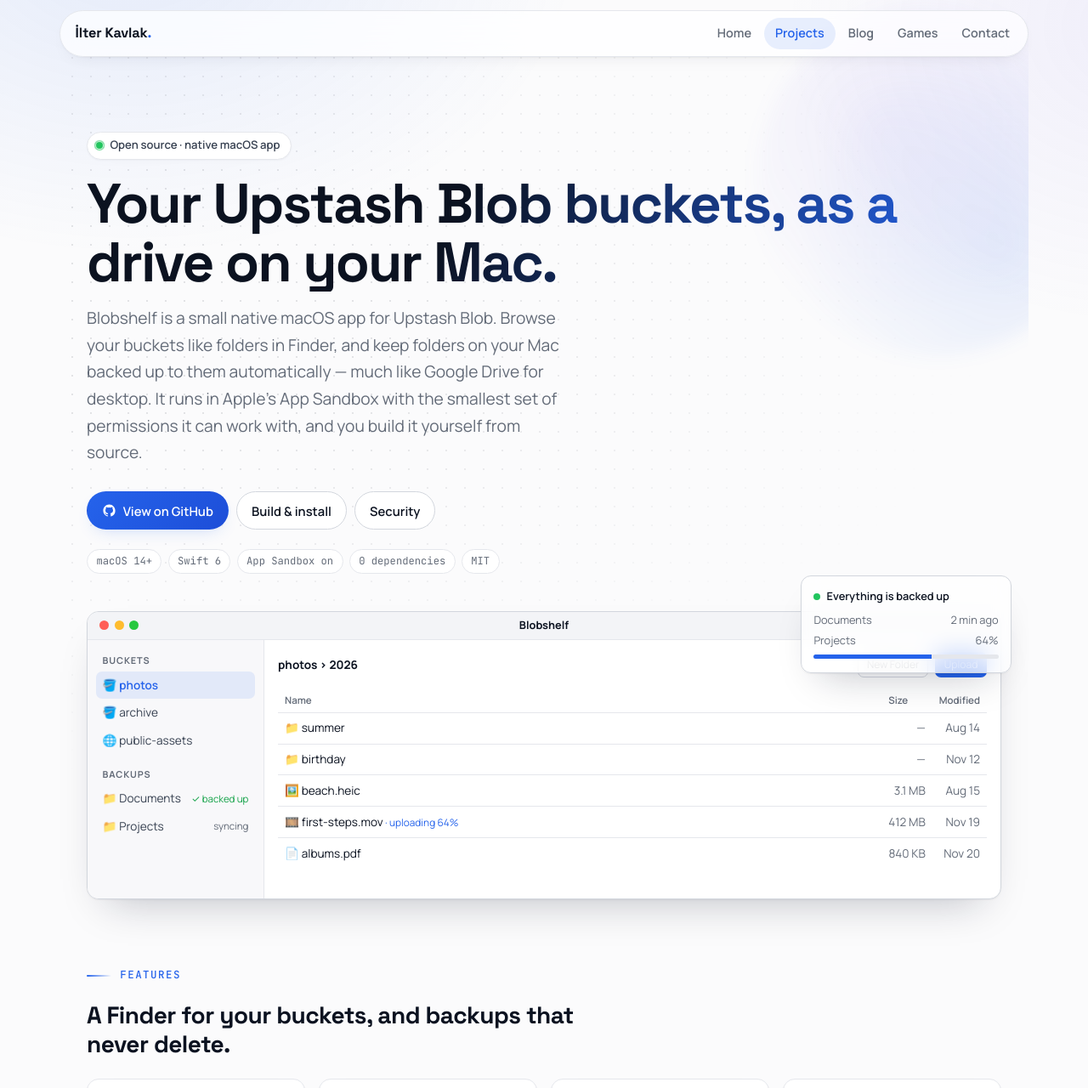
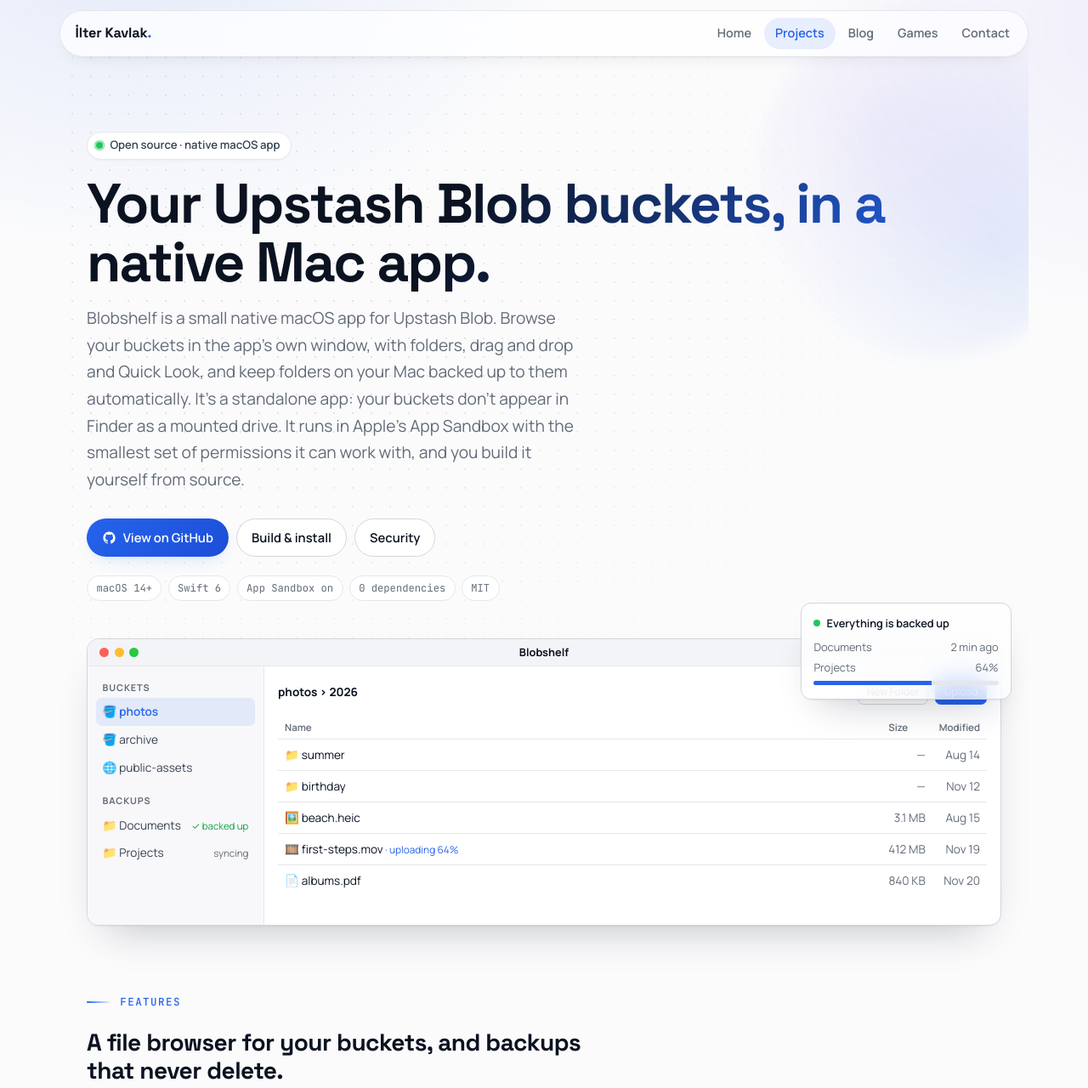
Before and after one commit to ilterkavlak/ilterkavlak.github.io, a plain HTML site: page projects/blobshelf/index.html in a window 1280 px wide. Shown: the top 1280 px of the page at 85% size. Drawn offline with Linux system fonts and the light colour scheme.

Commit message:
WEB-2026-11 blobshelf: describe it as a native Mac app, not a Finder drive
The headline, intro, meta tags, social preview image and project tagline
said "as a drive on your Mac" / "like folders in Finder", implying the
buckets mount in Finder. Reword everything to say it's a standalone app.

Co-Authored-By: Claude Opus 5.5 <noreply@anthropic.com>

```diff
--- a/data/projects.js
+++ b/data/projects.js
@@ -8,7 +8,7 @@ window.PROJECTS = [
     title: 'blobshelf',
     href: 'blobshelf/index.html',
     meta: '2026 · Active · Swift · macOS',
-    tagline: 'Your Upstash Blob buckets as a drive on your Mac, with automatic folder backups. Native, sandboxed, zero dependencies.',
+    tagline: 'A native Mac app for your Upstash Blob buckets, with automatic folder backups. Sandboxed, zero dependencies.',
     foot: 'Landing page →',
     icon: '🗄️',
     accent: '#3b82f6'
--- a/projects/blobshelf/index.html
+++ b/projects/blobshelf/index.html
@@ -3,26 +3,26 @@
 <head>
   <meta charset="UTF-8" />
   <meta name="viewport" content="width=device-width, initial-scale=1.0" />
-  <title>blobshelf — Upstash Blob as a drive on your Mac · İlter Kavlak</title>
-  <meta name="description" content="Blobshelf is a small native macOS app for Upstash Blob. Browse your buckets like folders in Finder and keep folders on your Mac backed up to them automatically. App Sandbox, four permissions, no dependencies, built from source." />
+  <title>blobshelf — a native Mac app for Upstash Blob · İlter Kavlak</title>
+  <meta name="description" content="Blobshelf is a small native macOS app for Upstash Blob. Browse your buckets in its own window and keep folders on your Mac backed up to them automatically. App Sandbox, four permissions, no dependencies, built from source." />
   <meta name="theme-color" media="(prefers-color-scheme: light)" content="#fbfbfc" />
   <meta name="theme-color" media="(prefers-color-scheme: dark)" content="#0b0f15" />
 
   <!-- Open Graph -->
   <meta property="og:type" content="website" />
   <meta property="og:site_name" content="İlter Kavlak" />
-  <meta property="og:title" content="blobshelf — Upstash Blob as a drive on your Mac" />
-  <meta property="og:description" content="Browse Upstash Blob buckets like Finder folders and back up Mac folders automatically. Native, sandboxed, no dependencies." />
+  <meta property="og:title" content="blobshelf — a native Mac app for Upstash Blob" />
+  <meta property="og:description" content="Browse Upstash Blob buckets in a native Mac app and back up Mac folders automatically. Native, sandboxed, no dependencies." />
   <meta property="og:url" content="https://ilterkavlak.github.io/projects/blobshelf/" />
   <meta property="og:image" content="https://ilterkavlak.github.io/projects/blobshelf/og-image.png" />
   <meta property="og:image:type" content="image/png" />
   <meta property="og:image:width" content="1200" />
   <meta property="og:image:height" content="630" />
-  <meta property="og:image:alt" content="blobshelf — your Upstash Blob buckets as a drive on your Mac." />
+  <meta property="og:image:alt" content="blobshelf — your Upstash Blob buckets, in a native Mac app." />
 
   <meta name="twitter:card" content="summary_large_image" />
-  <meta name="twitter:title" content="blobshelf — Upstash Blob as a drive on your Mac" />
-  <meta name="twitter:description" content="Browse buckets like Finder folders, back up Mac folders automatically. Native, sandboxed, no dependencies." />
+  <meta name="twitter:title" content="blobshelf — a native Mac app for Upstash Blob" />
+  <meta name="twitter:description" content="Browse buckets in a native Mac app, back up Mac folders automatically. Native, sandboxed, no dependencies." />
   <meta name="twitter:image" content="https://ilterkavlak.github.io/projects/blobshelf/og-image.png" />
 
   <link rel="canonical" href="https://ilterkavlak.github.io/projects/blobshelf/" />
@@ -111,11 +111,12 @@
   <main id="main" class="wrap wrap-wide">
     <header class="hero">
       <p class="status"><span class="dot" aria-hidden="true"></span>Open source · native macOS app</p>
-      <h1>Your Upstash Blob buckets, as a drive on your Mac.</h1>
+      <h1>Your Upstash Blob buckets, in a native Mac app.</h1>
       <p class="tagline">
-        Blobshelf is a small native macOS app for Upstash Blob. Browse your buckets like folders in
-        Finder, and keep folders on your Mac backed up to them automatically — much like Google
-        Drive for desktop. It runs in Apple's App Sandbox with the smallest set of permissions it can
+        Blobshelf is a small native macOS app for Upstash Blob. Browse your buckets in the app's own
+        window, with folders, drag and drop and Quick Look, and keep folders on your Mac backed up to
+        them automatically. It's a standalone app: your buckets don't appear in Finder as a mounted
+        drive. It runs in Apple's App Sandbox with the smallest set of permissions it can
         work with, and you build it yourself from source.
       </p>
       <div class="contact-row">
@@ -178,7 +179,7 @@
     <section class="section" aria-labelledby="features-h">
       <div class="section-head">
         <p class="section-title">Features</p>
-        <h2 id="features-h">A Finder for your buckets, and backups that never delete.</h2>
+        <h2 id="features-h">A file browser for your buckets, and backups that never delete.</h2>
       </div>
       <div class="lp-grid">
         <div class="lp-feature"><div class="ico" aria-hidden="true">🗂️</div><h3>Browse</h3><p>Any number of buckets in a list or grid: folders, upload (button or drag and drop, folders included), download, Quick Look, rename, delete, new folder, search, and copyable links for public buckets.</p></div>
@@ -277,7 +278,7 @@ cd blobshelf
     </section>
 
     <div class="lp-cta">
-      <h2>Give your buckets a home in Finder.</h2>
+      <h2>Give your buckets a home on your Mac.</h2>
       <p class="muted">Open source under MIT. Build it, read it, keep your own copies of anything important.</p>
       <div class="contact-row">
         <a class="contact-btn primary" href="https://github.com/ilterkavlak/blobshelf" target="_blank" rel="noopener">Star on GitHub</a>
```
Also changed, not shown: index.html (+1 -1 lines), projects/blobshelf/og-image.png.
